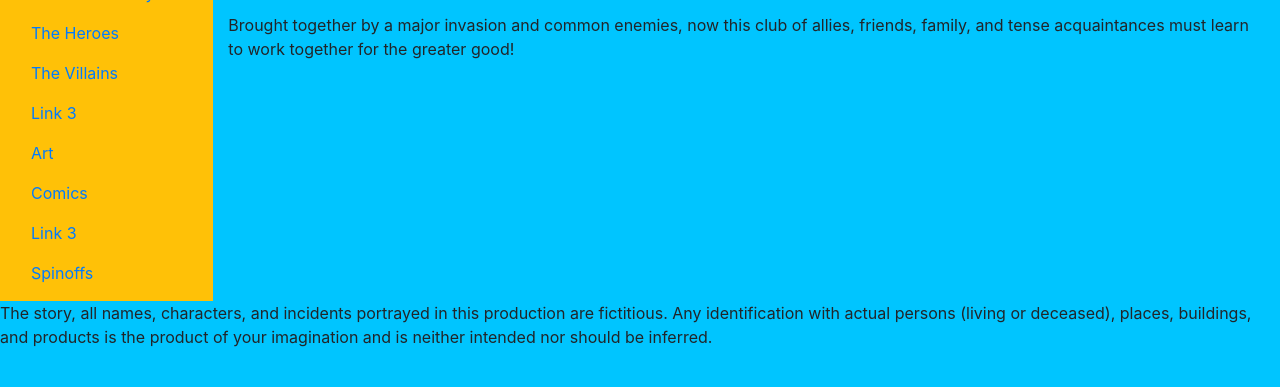
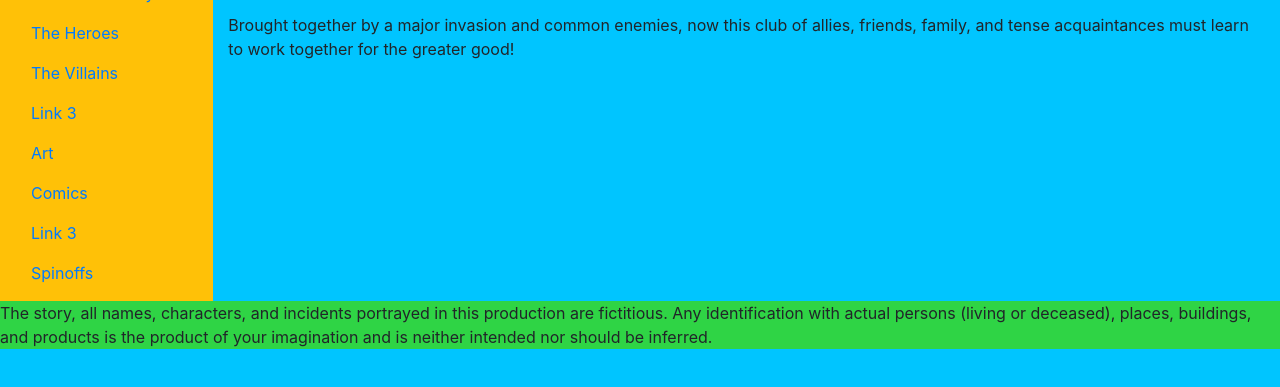
Before and after one commit to MousaThe14/mousathe14.github.io, a plain HTML site: page index.html in a window 1280 px wide. Shown: the part 131-518 px from the top of the page. Drawn offline with nearby package versions, Linux system fonts and the light colour scheme.

Commit message:
Update LoH.css

```diff
--- a/LoH.css
+++ b/LoH.css
@@ -1,6 +1,11 @@
 header
 {
 	background-color:#CC0000;
+}
+
+footer
+{
+	background-color:#2fd445
 }
 
 body
```
